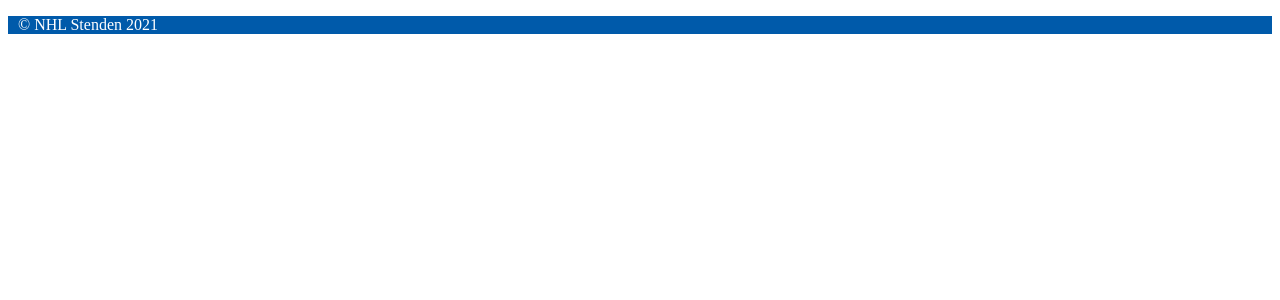
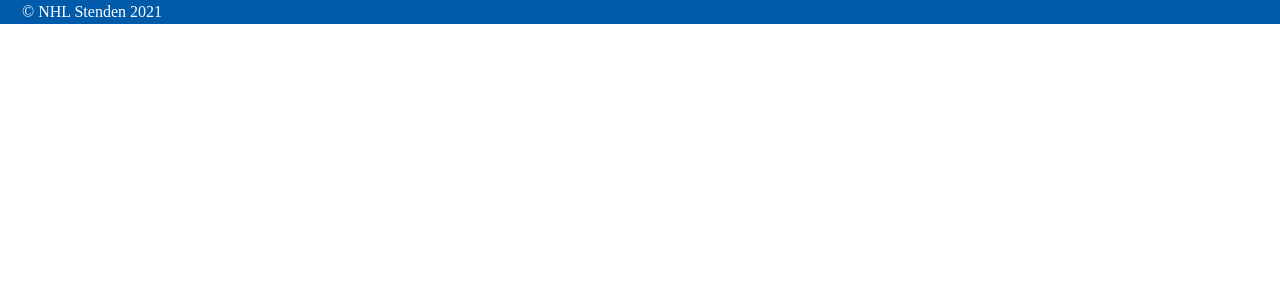
Before and after one commit to NHL-INF1E/studentenplatform, a PHP site: page /pages/footer.php in a window 1280 px wide. Shown: the top 300 px of the page. Run offline with PHP 8.4, Linux system fonts and the light colour scheme.

Commit message:
updated footer

```diff
--- a/pages/footer.php
+++ b/pages/footer.php
@@ -4,20 +4,29 @@
     <meta charset="UTF-8">
     <title>Footer</title>
     <link href=../css/headerfooter.css rel=stylesheet>
+    <link
+      href="https://cdn.jsdelivr.net/npm/bootstrap@5.1.2/dist/css/bootstrap.min.css"
+      rel="stylesheet"
+      integrity="sha384-uWxY/CJNBR+1zjPWmfnSnVxwRheevXITnMqoEIeG1LJrdI0GlVs/9cVSyPYXdcSF"
+      crossorigin="anonymous"
+    />
 </head>
 <body>
-<!-- footer -->
+<div style="background-color: #005AAA;" class="container-fluid">
+    <div class="col-md-3">
+    <p id="footertext">© NHL Stenden 2021</p>
+    </div>
+    <div class="col-md-9">
+    </div>
+</div>
+<!-- footer
     <div id="footer">
 
-<!-- Text in de footer -->
+Text in de footer
         <div id="footertext">
         <p>© NHL Stenden 2021</p>
         </div>
 
-    </div>
-
-    <?php
-
-    ?>
+    </div> -->
 </body>
 </html
```
